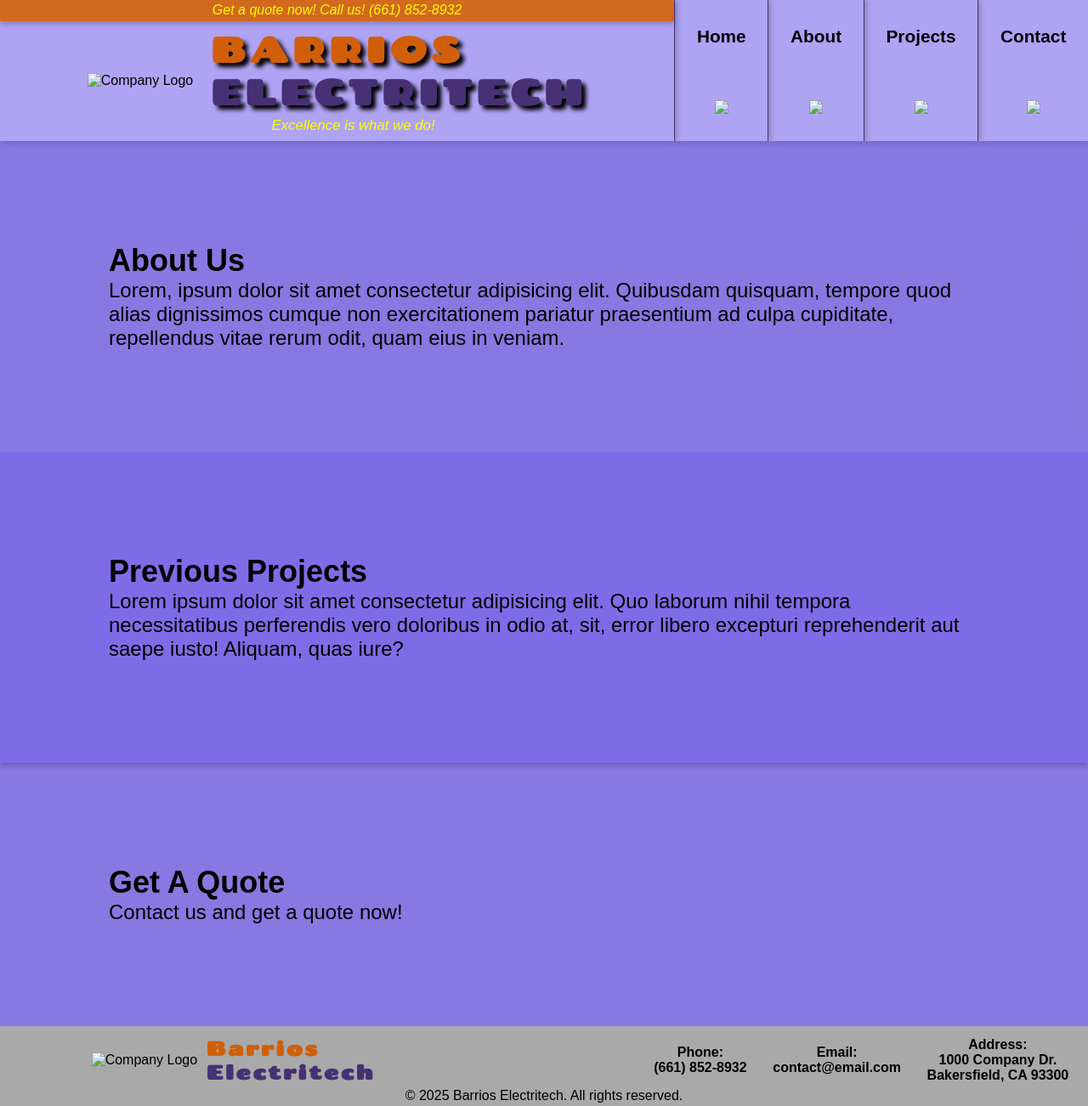
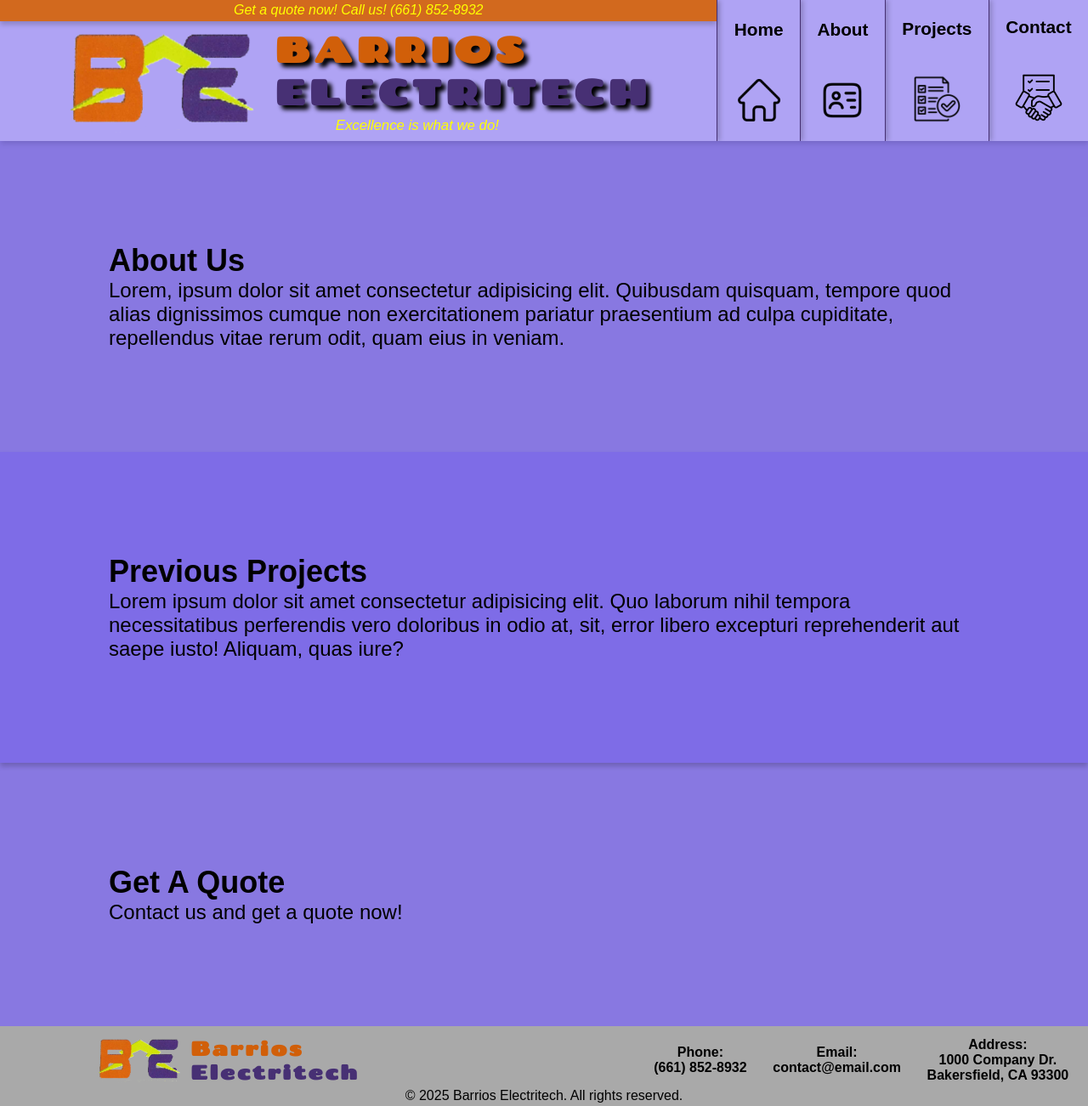
Before and after one commit to Seb1123/Electritech-Site, a plain HTML site: page index.html in a window 1280 px wide. Shown: the whole page at 85% size. Drawn offline with Linux system fonts and the light colour scheme.

Commit message:
Update index.html

```diff
--- a/index.html
+++ b/index.html
@@ -14,7 +14,7 @@
             <div class="header-left">
                 <p class="banner">Get a quote now! Call us! (661) 852-8932</p>
                 <div class="header-left-main">
-                    <img src="./images/barrios_electritech_ScaledDown04.png" alt="Company Logo">
+                    <img src="barrios_electritech_ScaledDown04.png" alt="Company Logo">
                     <div class="name-slogan">
                         <div class="name">
                             <h1><span id="lastname">Barrios</span></h1>
@@ -29,26 +29,26 @@
                 <li>
                     <a>
                         <p>Home</p>
-                        <img src="./images/home_v1.png">
+                        <img src="home_v1.png">
                     </a>
                 </li>
                 <li>
                     <a href='#about'>
                         <p>About</p>
-                        <img src="./images/personal-card_v1.png">
+                        <img src="personal-card_v1.png">
                     </a>
 
                 </li>
                 <li>
                     <a href="./projects.html">
                         <p>Projects</p>
-                        <img src="./images/projects_v2.png">
+                        <img src="projects_v2.png">
                     </a>
                 </li>
                 <li>
                     <a href='#contact'>
                         <p>Contact</p>
-                        <img src="./images/closure_v2.png">
+                        <img src="closure_v2.png">
                     </a>
 
                 </li>
@@ -75,7 +75,7 @@
 
             <div class="footer-top-wrapper">
                 <div class="footer-top-left">
-                    <img src="./images/barrios_electritech_footer.png" alt="Company Logo">
+                    <img src="barrios_electritech_footer.png" alt="Company Logo">
                     <div class="footer-name">
                         <h3>Barrios</h3>
                         <h3>Electritech</h3>
```
